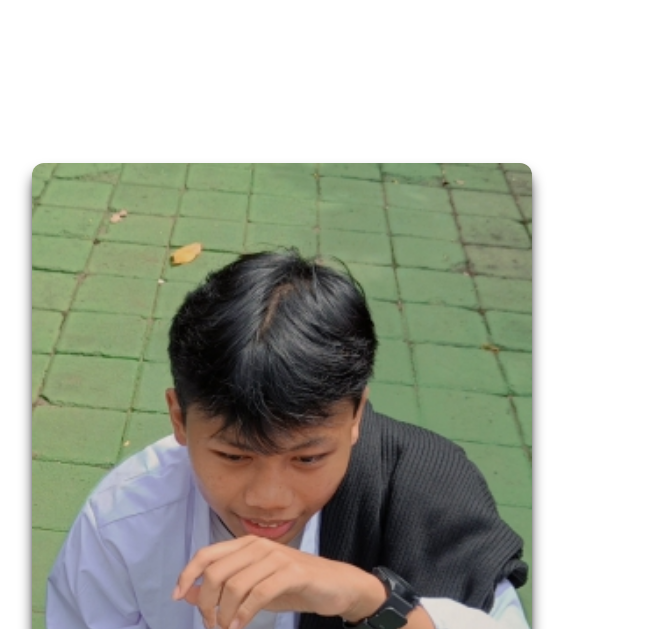
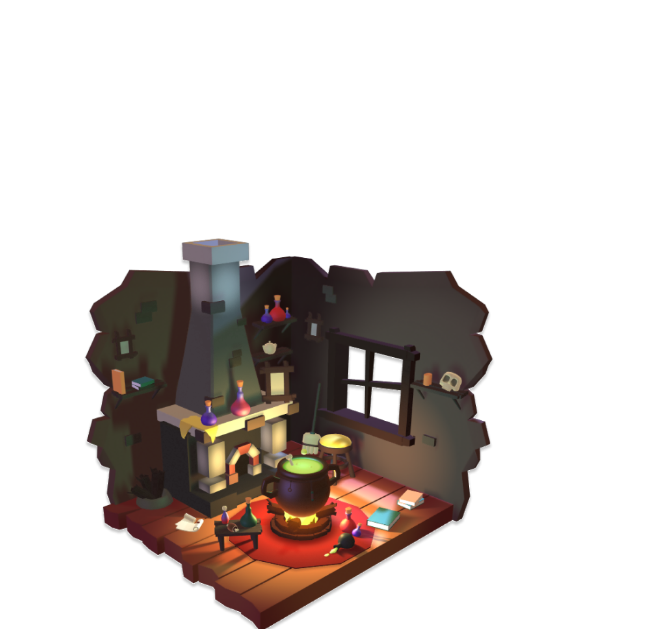
Before and after one commit to rulanugrh/rulanugrh, a website: page portofolio/src/about.html in a window 1280 px wide. Shown: the part 171-800 px from the top of the page, 0-651 px from the left. Drawn offline with nearby package versions, Linux system fonts and the light colour scheme.

Commit message:
fix: about

```diff
--- a/portofolio/src/about.html
+++ b/portofolio/src/about.html
@@ -42,7 +42,7 @@
                     </nav>
                 </div>
                 <div class="px-4 w-full lg:w-1/2 self-center" data-aos="fade-right" data-aos-duration="1000" data-aos-easing="ease-in-shine">
-                    <img src="../img/profile.jpeg" alt="" class="rounded-xl shadow-lg shadow-black mb-5 w-[500px]">
+                    <img src="../img/profile.png" alt="" class="w-[500px]">
                 </div>
                 <div class="px-4 w-full lg:w-1/2" data-aos="fade-left" data-aos-duration="1000" data-aos-easing="ease-in-shine">
                     <h1 class="font-firaCode font-bold text-primary text-[40px]">Welcome To My Website</h1>
```
Also changed, not shown: portofolio/index.html (+1 -1 lines), portofolio/img/profile.jpeg (deleted).
